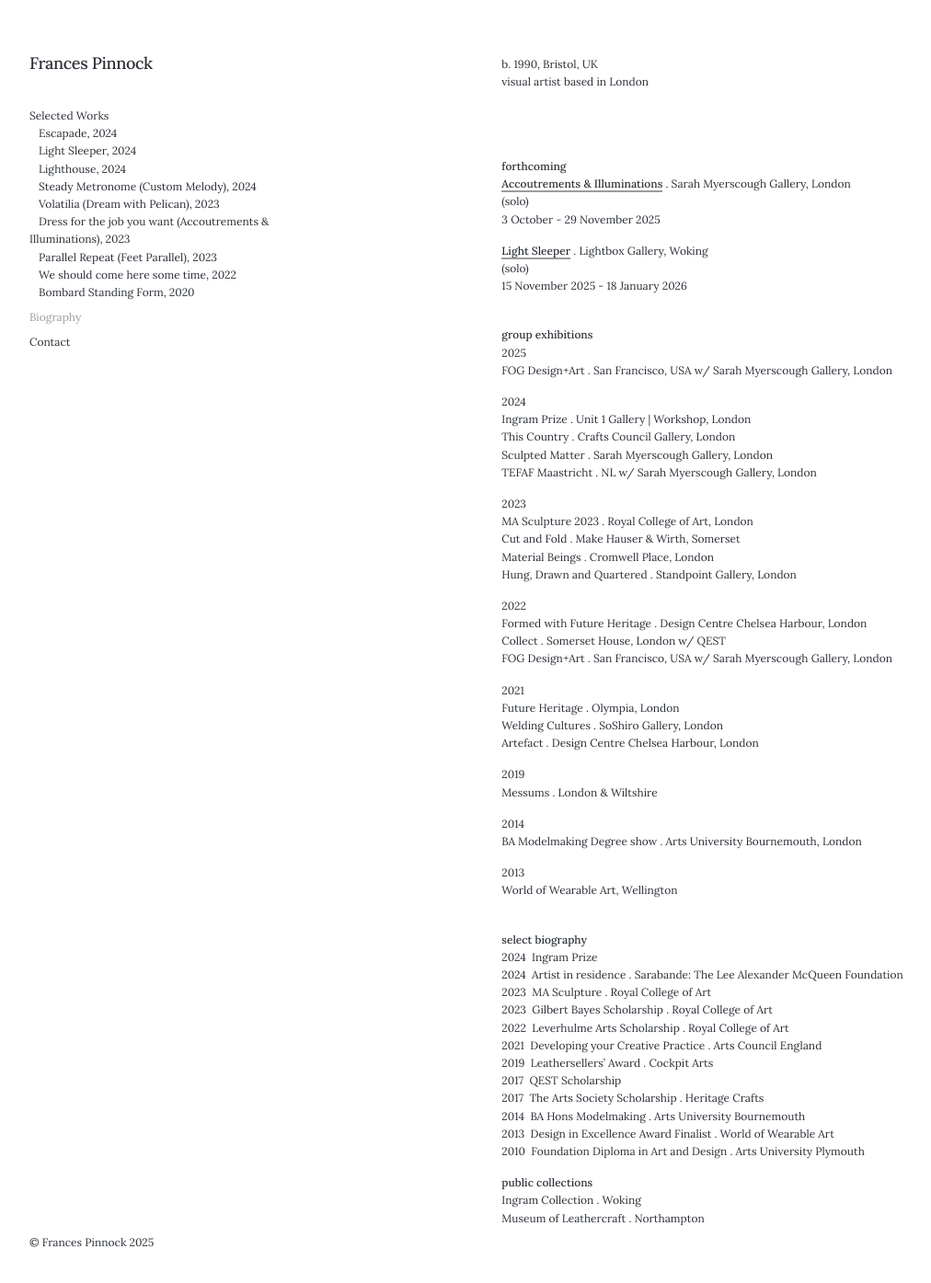
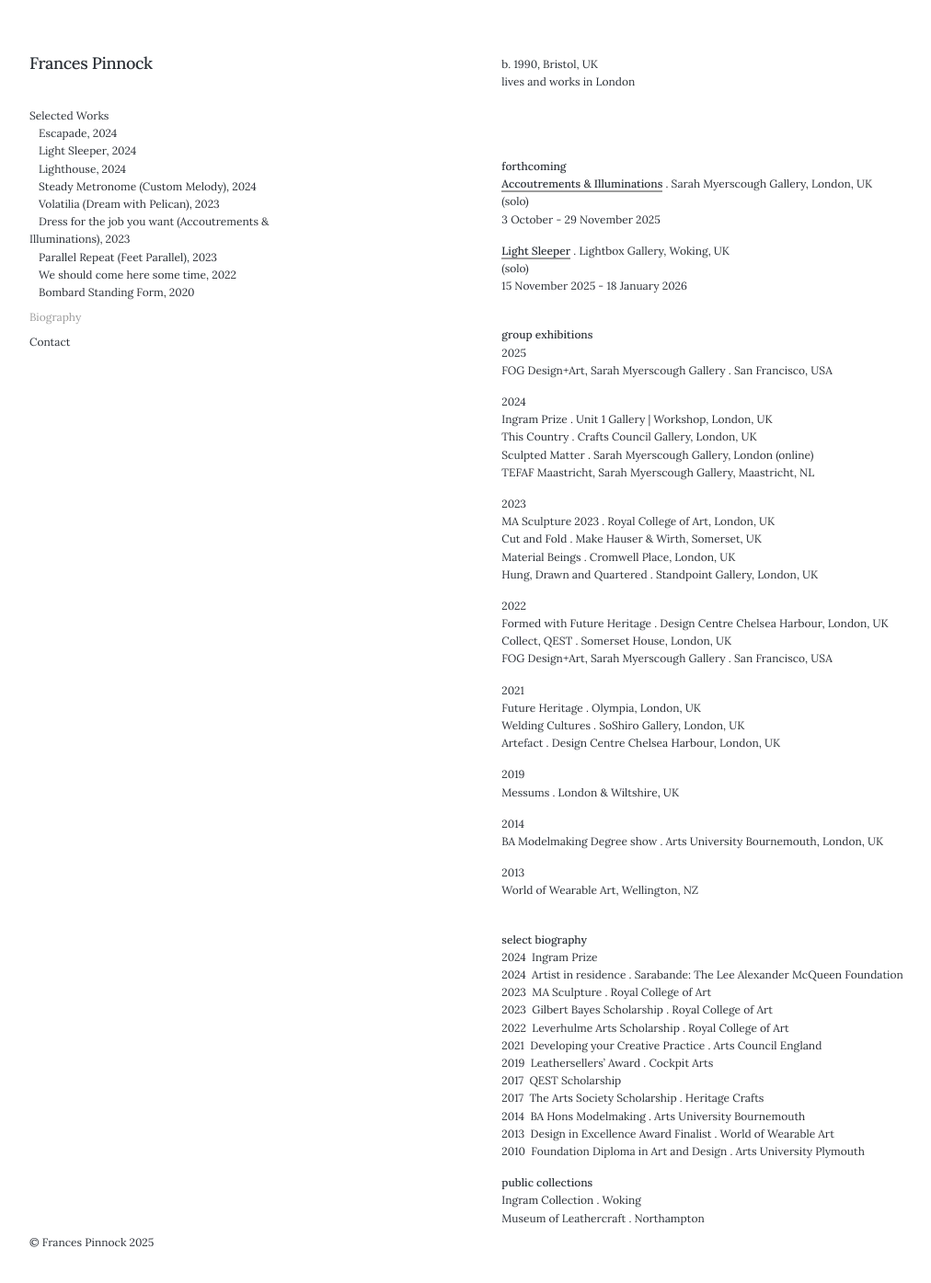
Before and after one commit to francespinnock/francespinnock.github.io, a Jekyll site: the page built from _pages/bio.md, in a window 1280 px wide and 1400 px high. Shown: the top 1395 px of the window at 92% size, without its empty margins (28-1040 px from the left). Built offline with Jekyll 4.4.1, drawn with Linux system fonts in a browser that asks for light colours; nearby versions of some CDN libraries; some web fonts are replaced.

Commit message:
Update bio.md

```diff
--- a/_pages/bio.md
+++ b/_pages/bio.md
@@ -4,54 +4,54 @@ subtitle:
 description: Frances Pinnock - Biography
 ---
 b. 1990, Bristol, UK
-visual artist based in London
+lives and works in London
 <br />
 <br />
 
 **forthcoming**
-[Accoutrements & Illuminations](https://www.sarahmyerscough.com/exhibitions/70-frances-pinnock-solo-show-gallery-solo-show-2025/) . Sarah Myerscough Gallery, London
+[Accoutrements & Illuminations](https://www.sarahmyerscough.com/exhibitions/70-frances-pinnock-solo-show-gallery-solo-show-2025/) . Sarah Myerscough Gallery, London, UK
 (solo)
 3 October - 29 November 2025
 
-[Light Sleeper](https://www.thelightbox.org.uk/whats-on/frances-pinnock-light-sleeper) . Lightbox Gallery, Woking
+[Light Sleeper](https://www.thelightbox.org.uk/whats-on/frances-pinnock-light-sleeper) . Lightbox Gallery, Woking, UK
 (solo)
 15 November 2025 - 18 January 2026
 <br />
 
 **group exhibitions**
 2025
-FOG Design+Art . San Francisco, USA w/ Sarah Myerscough Gallery, London
+FOG Design+Art, Sarah Myerscough Gallery . San Francisco, USA
 
 2024
-Ingram Prize . Unit 1 Gallery | Workshop, London
-This Country . Crafts Council Gallery, London
-Sculpted Matter . Sarah Myerscough Gallery, London
-TEFAF Maastricht . NL w/ Sarah Myerscough Gallery, London
+Ingram Prize . Unit 1 Gallery | Workshop, London, UK
+This Country . Crafts Council Gallery, London, UK
+Sculpted Matter . Sarah Myerscough Gallery, London (online)
+TEFAF Maastricht, Sarah Myerscough Gallery, Maastricht, NL
 
 2023
-MA Sculpture 2023 . Royal College of Art, London
-Cut and Fold . Make Hauser & Wirth, Somerset
-Material Beings . Cromwell Place, London
-Hung, Drawn and Quartered . Standpoint Gallery, London
+MA Sculpture 2023 . Royal College of Art, London, UK
+Cut and Fold . Make Hauser & Wirth, Somerset, UK
+Material Beings . Cromwell Place, London, UK
+Hung, Drawn and Quartered . Standpoint Gallery, London, UK
 
 2022
-Formed with Future Heritage . Design Centre Chelsea Harbour, London
-Collect . Somerset House, London  w/ QEST
-FOG Design+Art . San Francisco, USA w/ Sarah Myerscough Gallery, London
+Formed with Future Heritage . Design Centre Chelsea Harbour, London, UK
+Collect, QEST . Somerset House, London, UK
+FOG Design+Art, Sarah Myerscough Gallery . San Francisco, USA
 
 2021
-Future Heritage . Olympia, London
-Welding Cultures . SoShiro Gallery, London
-Artefact . Design Centre Chelsea Harbour, London
+Future Heritage . Olympia, London, UK
+Welding Cultures . SoShiro Gallery, London, UK
+Artefact . Design Centre Chelsea Harbour, London, UK
 
 2019
-Messums . London & Wiltshire
+Messums . London & Wiltshire, UK
 
 2014
-BA Modelmaking Degree show . Arts University Bournemouth, London
+BA Modelmaking Degree show . Arts University Bournemouth, London, UK
 
 2013
-World of Wearable Art, Wellington
+World of Wearable Art, Wellington, NZ
 <br />
 
 **select biography**
```
